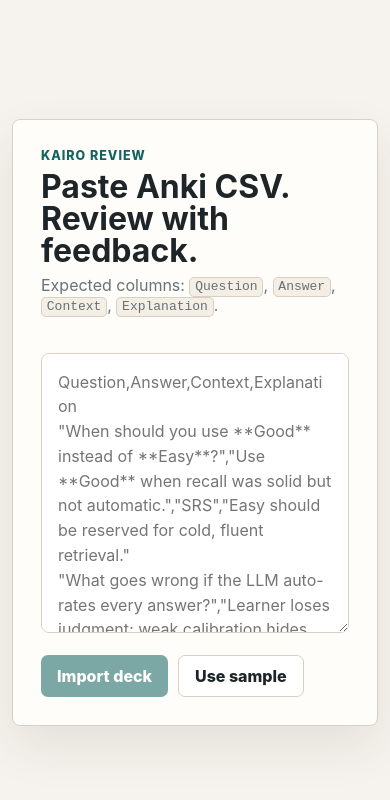
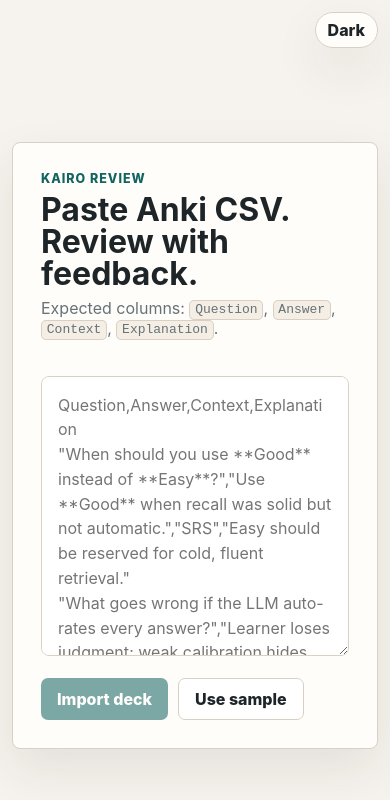
Before and after one commit to aamin-labs/kairo, a Next.js app: page / in a window 390 px wide. Shown: the top 800 px of the page. Built offline with nearby package versions, Linux system fonts and the light colour scheme.

Commit message:
feat: add dark mode toggle

```diff
--- a/app/globals.css
+++ b/app/globals.css
@@ -2,6 +2,9 @@
   color-scheme: light;
   --bg: #f6f3ee;
   --panel: #fffdfa;
+  --field: #fff;
+  --code-bg: #f4eee5;
+  --truth-bg: #f5f0e9;
   --ink: #1e2528;
   --muted: #667277;
   --line: #d8d0c5;
@@ -10,6 +13,23 @@
   --warn: #9a3412;
   --soft: #e8f2ef;
   --shadow: 0 20px 50px rgba(45, 37, 25, 0.09);
+}
+
+[data-theme="dark"] {
+  color-scheme: dark;
+  --bg: #111716;
+  --panel: #18211f;
+  --field: #101514;
+  --code-bg: #222c29;
+  --truth-bg: #202a27;
+  --ink: #ecf0ed;
+  --muted: #a3b0aa;
+  --line: #34413d;
+  --accent: #5cc7b7;
+  --accent-strong: #8ee0d4;
+  --warn: #fb923c;
+  --soft: #18332f;
+  --shadow: 0 20px 50px rgba(0, 0, 0, 0.24);
 }
 
 * {
@@ -43,7 +63,7 @@
   border: 1px solid var(--line);
   border-radius: 5px;
   padding: 0.08rem 0.3rem;
-  background: #f4eee5;
+  background: var(--code-bg);
 }
 
 .shell {
@@ -115,7 +135,7 @@
   resize: vertical;
   border: 1px solid var(--line);
   border-radius: 8px;
-  background: #fff;
+  background: var(--field);
   color: var(--ink);
   outline: none;
 }
@@ -164,7 +184,7 @@
 .secondary,
 .rating-grid button {
   border: 1px solid var(--line);
-  background: #fff;
+  background: var(--field);
   color: var(--ink);
 }
 
@@ -185,6 +205,21 @@
   justify-content: space-between;
   gap: 20px;
   margin-bottom: 22px;
+}
+
+.theme-toggle {
+  position: fixed;
+  top: 18px;
+  right: 18px;
+  z-index: 10;
+  min-height: 36px;
+  border: 1px solid var(--line);
+  border-radius: 999px;
+  padding: 0 12px;
+  background: var(--panel);
+  color: var(--ink);
+  font-weight: 800;
+  box-shadow: var(--shadow);
 }
 
 .stats {
@@ -279,7 +314,7 @@
 .truth {
   border-radius: 8px;
   padding: 14px;
-  background: #f5f0e9;
+  background: var(--truth-bg);
 }
 
 .explanation {
@@ -313,7 +348,12 @@
 @media (max-width: 860px) {
   .shell {
     width: min(100% - 24px, 680px);
-    padding: 18px 0;
+    padding: 64px 0 18px;
+  }
+
+  .theme-toggle {
+    top: 12px;
+    right: 12px;
   }
 
   .topbar {
--- a/app/page.tsx
+++ b/app/page.tsx
@@ -10,6 +10,8 @@
 const SAMPLE_CSV = `Question,Answer,Context,Explanation
 "When should you use **Good** instead of **Easy**?","Use **Good** when recall was solid but not automatic.","SRS","Easy should be reserved for cold, fluent retrieval."
 "What goes wrong if the LLM auto-rates every answer?","Learner loses judgment; weak calibration hides behind automation.","Review","The model can critique, but the learner owns memory confidence."`;
+const THEME_KEY = "kairo.theme";
+type Theme = "light" | "dark";
 
 export default function Home() {
   const [cards, setCards] = useState<ReviewCard[]>([]);
@@ -21,14 +23,22 @@
   const [isSubmitting, setIsSubmitting] = useState(false);
   const [isHinting, setIsHinting] = useState(false);
   const [apiError, setApiError] = useState("");
+  const [theme, setTheme] = useState<Theme>("light");
 
   useEffect(() => {
     setCards(loadDeck());
+    const savedTheme = window.localStorage.getItem(THEME_KEY);
+    if (savedTheme === "dark") setTheme("dark");
   }, []);
 
   useEffect(() => {
     if (cards.length > 0) saveDeck(cards);
   }, [cards]);
+
+  useEffect(() => {
+    document.documentElement.dataset.theme = theme;
+    window.localStorage.setItem(THEME_KEY, theme);
+  }, [theme]);
 
   const snapshot = useMemo(() => getReviewSnapshot(cards), [cards]);
   const current = snapshot.current;
@@ -102,9 +112,14 @@
     setApiError("");
   }
 
+  function toggleTheme() {
+    setTheme((currentTheme) => (currentTheme === "dark" ? "light" : "dark"));
+  }
+
   if (cards.length === 0) {
     return (
       <main className="shell import-shell">
+        <ThemeToggle theme={theme} onToggle={toggleTheme} />
         <section className="import-panel">
           <div>
             <p className="eyebrow">Kairo Review</p>
@@ -140,6 +155,7 @@
 
   return (
     <main className="shell">
+      <ThemeToggle theme={theme} onToggle={toggleTheme} />
       <header className="topbar">
         <div>
           <p className="eyebrow">Kairo Review</p>
@@ -244,6 +260,14 @@
   );
 }
 
+function ThemeToggle({ theme, onToggle }: { theme: Theme; onToggle: () => void }) {
+  return (
+    <button className="theme-toggle" type="button" onClick={onToggle} aria-pressed={theme === "dark"}>
+      {theme === "dark" ? "Light" : "Dark"}
+    </button>
+  );
+}
+
 function SafeHtml({ html, className }: { html: string; className?: string }) {
   return <div className={className} dangerouslySetInnerHTML={{ __html: sanitizeCardHtml(html) }} />;
 }
```
